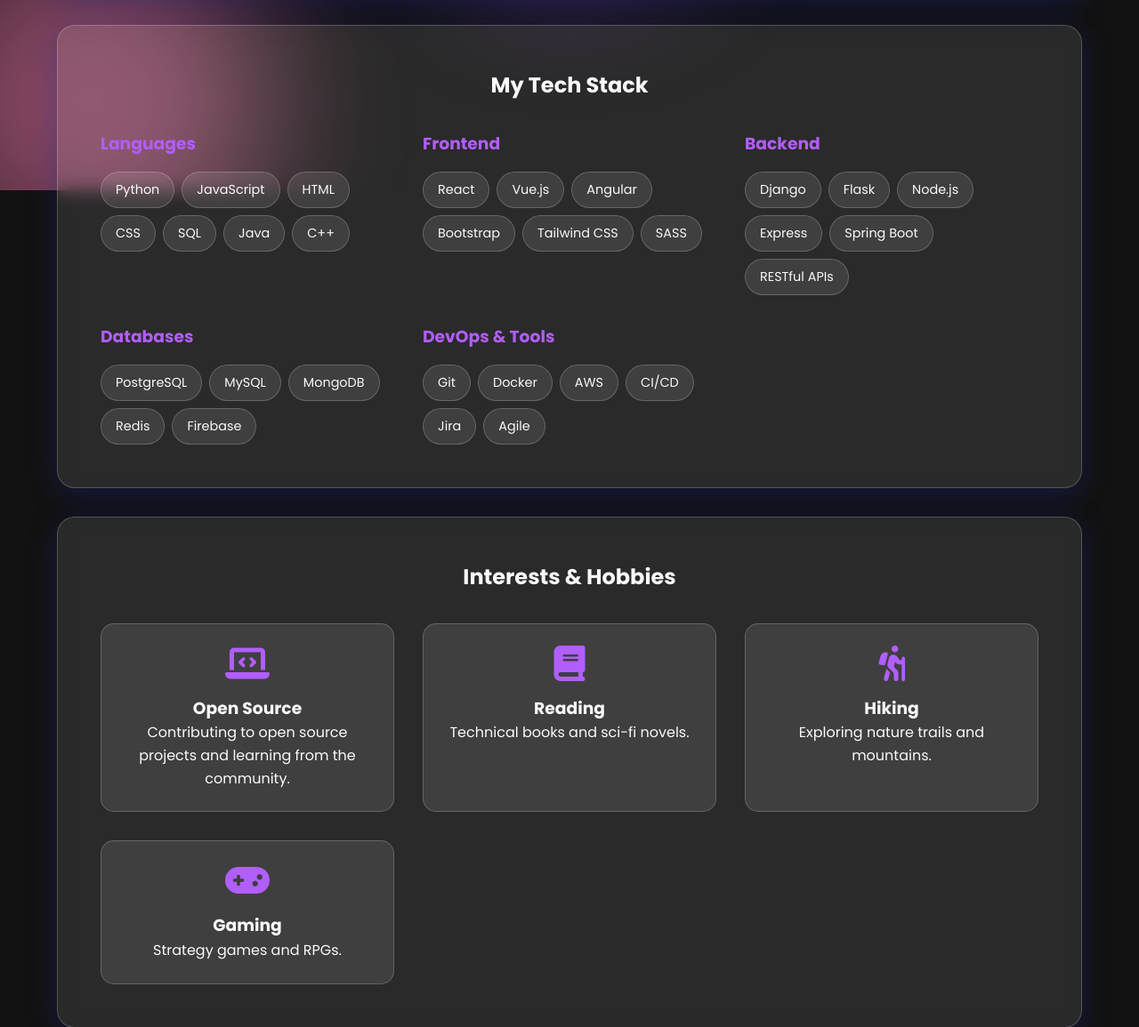
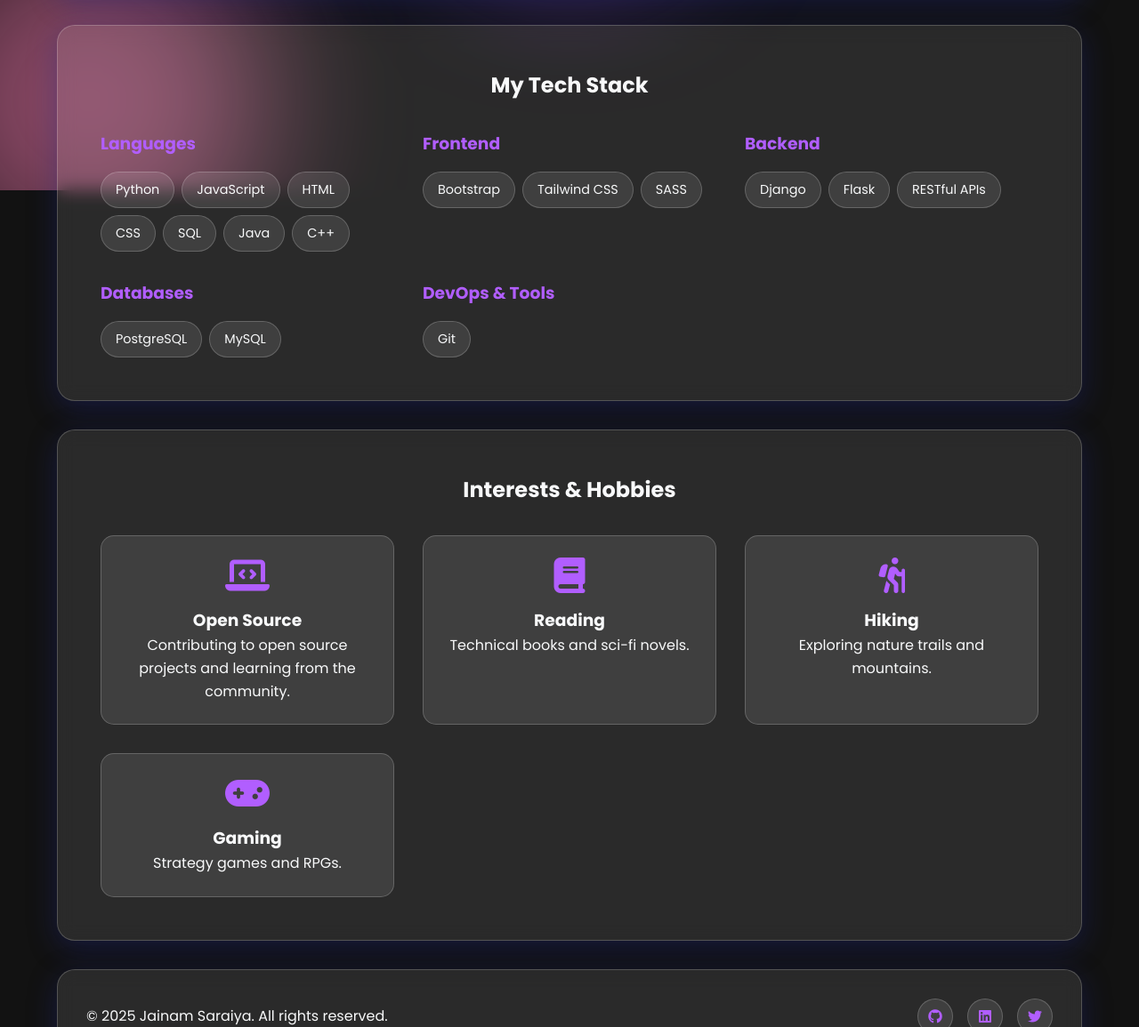
Before and after one commit to jainambharvad9/Jainam-Portfolio, a Django app: page /profile/ in a window 1280 px wide. Shown: the part 586-1741 px from the top of the page at 89% size. Run offline with Django 4.2, Linux system fonts and the light colour scheme.

Commit message:
ready for render

```diff
--- a/portfolio/templates/profile.html
+++ b/portfolio/templates/profile.html
@@ -41,9 +41,9 @@
         <div class="tech-category animate">
             <h3>Frontend</h3>
             <div class="tech-pills">
-                <span class="tech-pill">React</span>
-                <span class="tech-pill">Vue.js</span>
-                <span class="tech-pill">Angular</span>
+                {% comment %} <span class="tech-pill">React</span> {% endcomment %}
+                {% comment %} <span class="tech-pill">Vue.js</span> {% endcomment %}
+                {% comment %} <span class="tech-pill">Angular</span> {% endcomment %}
                 <span class="tech-pill">Bootstrap</span>
                 <span class="tech-pill">Tailwind CSS</span>
                 <span class="tech-pill">SASS</span>
@@ -55,9 +55,9 @@
             <div class="tech-pills">
                 <span class="tech-pill">Django</span>
                 <span class="tech-pill">Flask</span>
-                <span class="tech-pill">Node.js</span>
-                <span class="tech-pill">Express</span>
-                <span class="tech-pill">Spring Boot</span>
+                {% comment %} <span class="tech-pill">Node.js</span> {% endcomment %}
+                {% comment %} <span class="tech-pill">Express</span> {% endcomment %}
+                {% comment %} <span class="tech-pill">Spring Boot</span> {% endcomment %}
                 <span class="tech-pill">RESTful APIs</span>
             </div>
         </div>
@@ -67,9 +67,9 @@
             <div class="tech-pills">
                 <span class="tech-pill">PostgreSQL</span>
                 <span class="tech-pill">MySQL</span>
-                <span class="tech-pill">MongoDB</span>
-                <span class="tech-pill">Redis</span>
-                <span class="tech-pill">Firebase</span>
+                {% comment %} <span class="tech-pill">MongoDB</span> {% endcomment %}
+                {% comment %} <span class="tech-pill">Redis</span> {% endcomment %}
+                {% comment %} <span class="tech-pill">Firebase</span> {% endcomment %}
             </div>
         </div>
 
@@ -77,11 +77,11 @@
             <h3>DevOps & Tools</h3>
             <div class="tech-pills">
                 <span class="tech-pill">Git</span>
-                <span class="tech-pill">Docker</span>
+                {% comment %} <span class="tech-pill">Docker</span>
                 <span class="tech-pill">AWS</span>
                 <span class="tech-pill">CI/CD</span>
                 <span class="tech-pill">Jira</span>
-                <span class="tech-pill">Agile</span>
+                <span class="tech-pill">Agile</span> {% endcomment %}
             </div>
         </div>
     </div>
```
